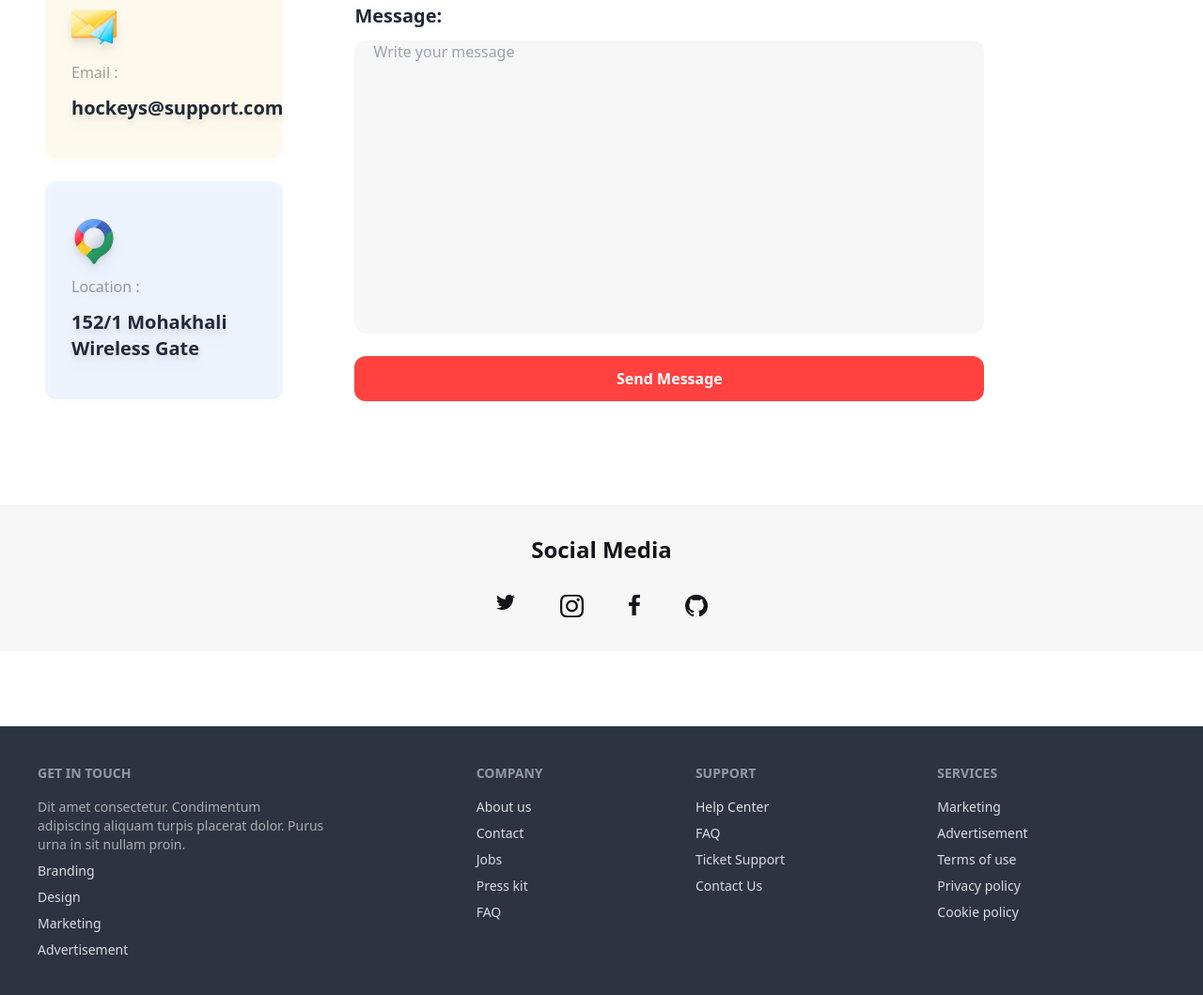
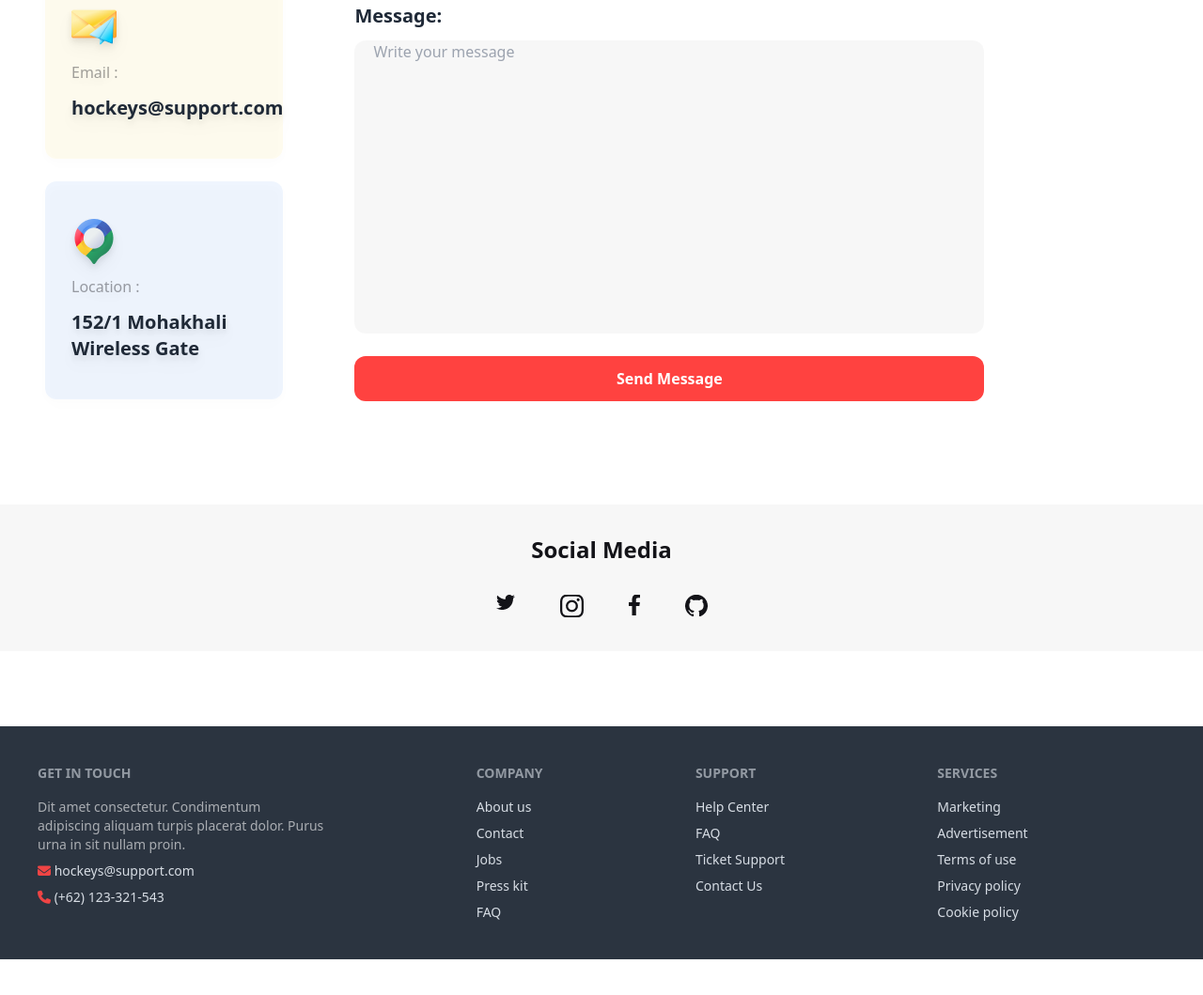
Before and after one commit to mustafa-siam/third-assignment, a plain HTML site: page index.html in a window 1280 px wide. Shown: the part 4596-5655 px from the top of the page at 94% size. After the commit the page ends 5617 px from the top, so only its background shows below. Drawn offline with nearby package versions, Linux system fonts and the light colour scheme.

Commit message:
done my footer section

```diff
--- a/index.html
+++ b/index.html
@@ -375,10 +375,8 @@
       <nav>
         <h6 class="footer-title">Get In Touch</h6>
         <p class="text-[#FFFFFF99]">Dit amet consectetur. Condimentum <br> adipiscing aliquam turpis placerat dolor. Purus <br> urna in sit nullam proin. </p>
-        <a class="link link-hover">Branding</a>
-        <a class="link link-hover">Design</a>
-        <a class="link link-hover">Marketing</a>
-        <a class="link link-hover">Advertisement</a>
+        <p><i class="fa-solid fa-envelope text-red-500"></i> hockeys@support.com</p>
+        <p><i class="fa-solid fa-phone text-red-500"></i> (+62) 123-321-543</p>
       </nav>
       <nav>
         <h6 class="footer-title">Company</h6>
```
